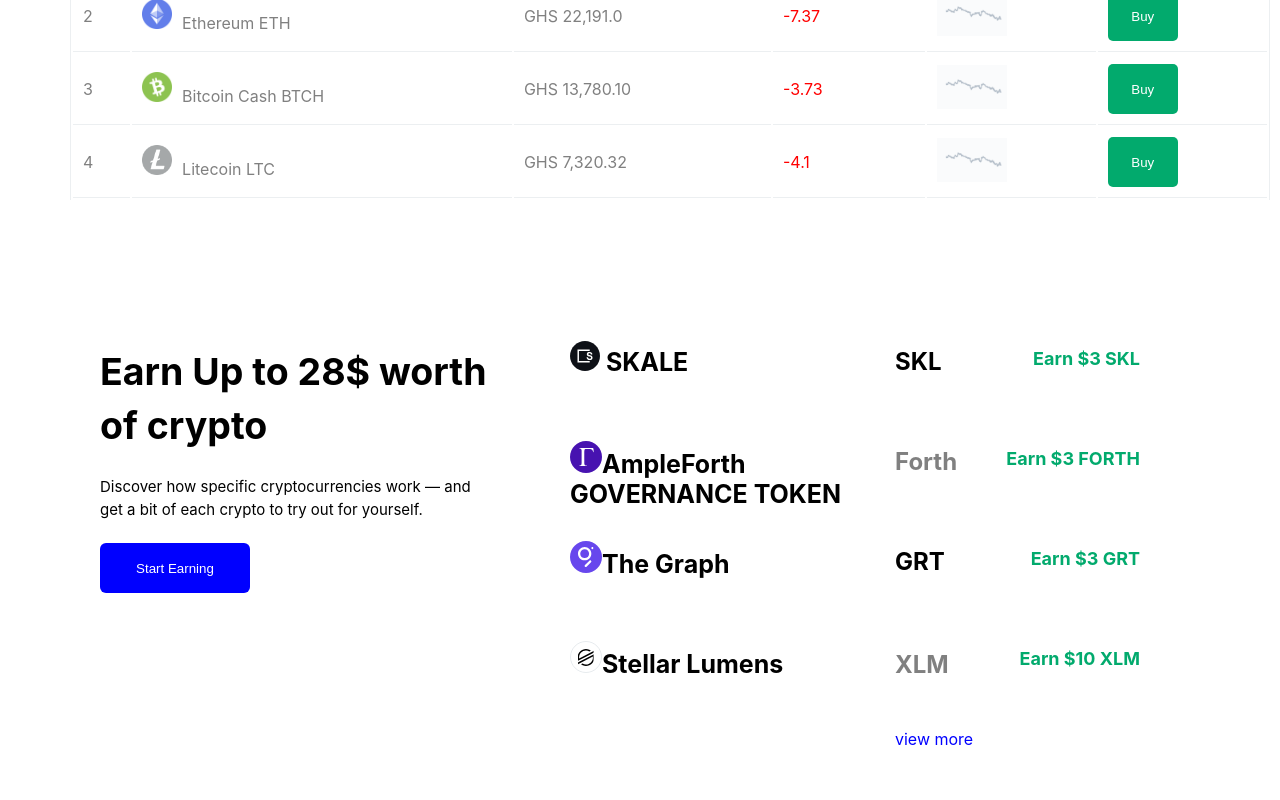
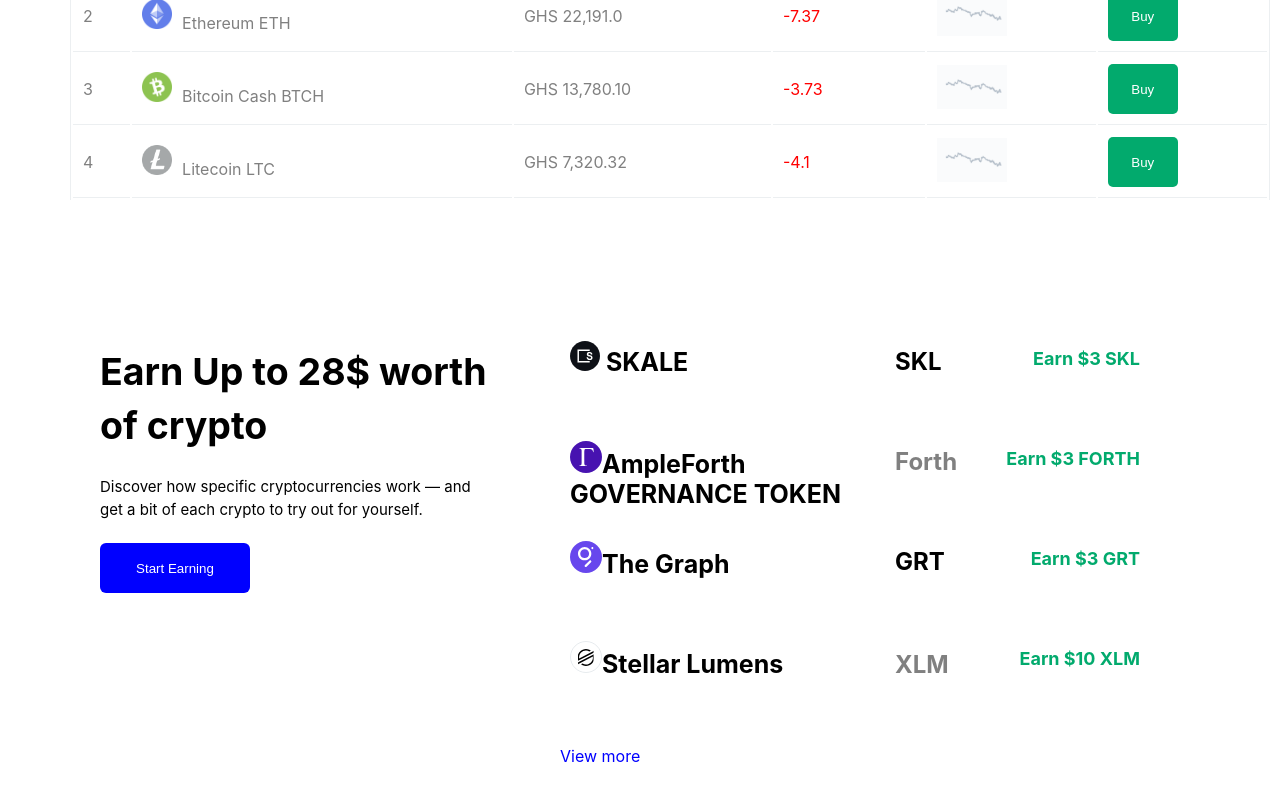
Before and after one commit to afonzy/ddr-coinbase, a React (Create React App) app: page / in a window 1280 px wide. Shown: the part 1118-1918 px from the top of the page. Built offline with nearby package versions, Linux system fonts and the light colour scheme.

Commit message:
added implementation of third panel

```diff
--- a/src/COMPONENTS/THIRD PANEL/ThirdPanel.jsx
+++ b/src/COMPONENTS/THIRD PANEL/ThirdPanel.jsx
@@ -81,7 +81,7 @@
 <h2 className='xlm'>XLM</h2>
 
 
-<p className='viewmore'>view more </p>
+<p className='viewmore'>View more </p>
                 </div>
 
             </div>
--- a/src/COMPONENTS/THIRD PANEL/thirdpanel.css
+++ b/src/COMPONENTS/THIRD PANEL/thirdpanel.css
@@ -110,7 +110,18 @@
 }
 .viewmore{
     color: #0000ff;
-    padding-top: 30px;
+
+    float:left;
+    padding-right: 300px;
+    margin-left: 20px;
+   cursor: pointer;
+   font-size: bold;
+
+}
+.viewmore:hover{
+
+    text-decoration: underline;
+    font-size: bold;
 }
 .xlm{
     margin-left: 50px;
```
